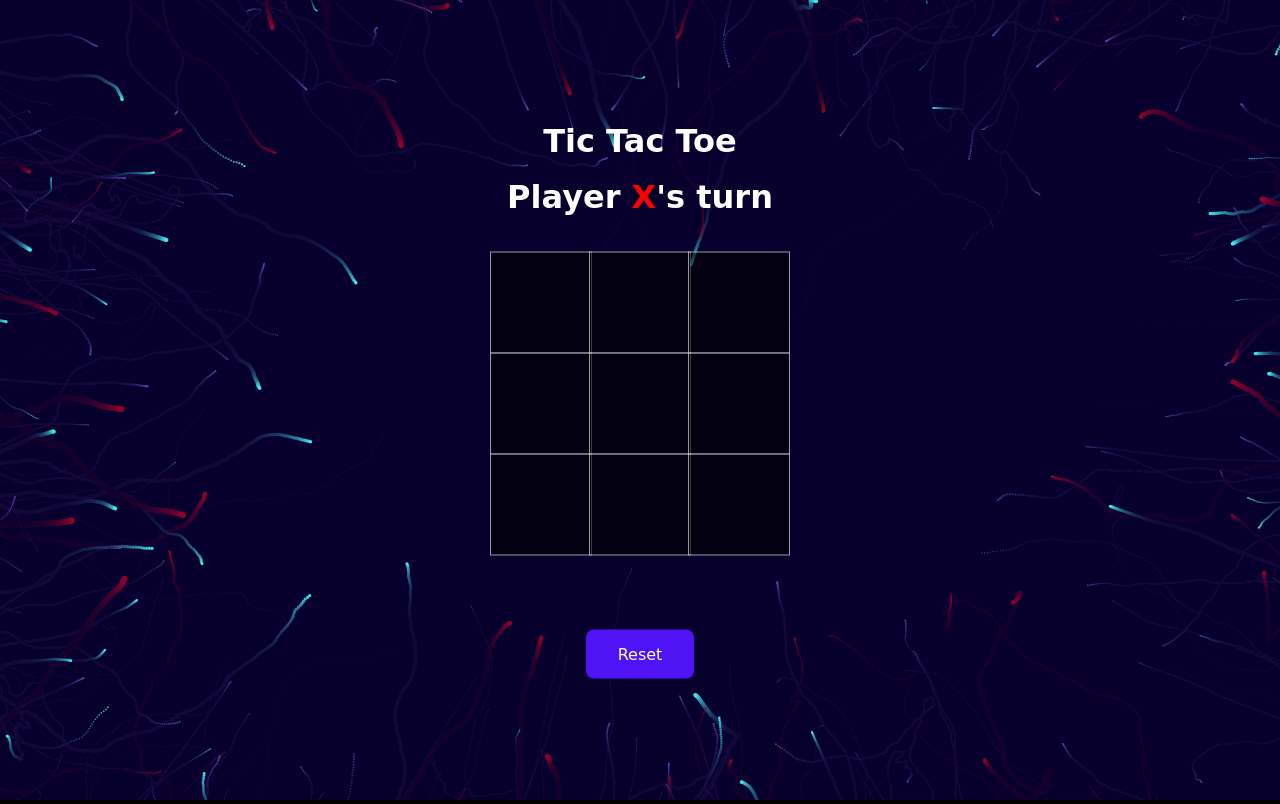
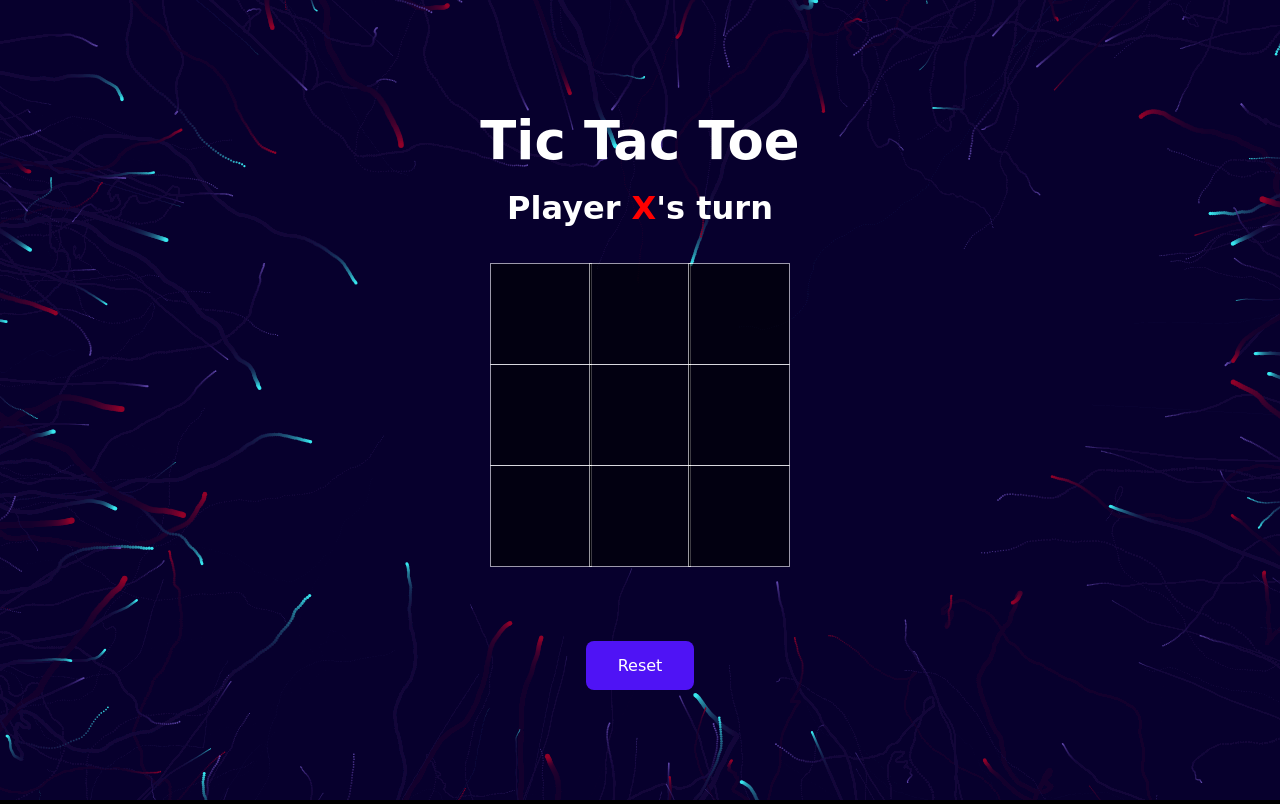
Before and after one commit to YashRajSingh-4799/Tic-Tac-Toe-Project, a plain HTML site: page index.html in a window 1280 px wide. Drawn offline with nearby package versions, Linux system fonts and the light colour scheme; files that its build step writes are made by us from their sources.

Commit message:
title size changed

```diff
--- a/css/style.css
+++ b/css/style.css
@@ -75,3 +75,8 @@ body{
 .center{
   text-align: center;
 }
+
+
+.main-title{
+  font-size: 330%;
+}
--- a/index.html
+++ b/index.html
@@ -21,7 +21,7 @@
     <main  class="title background">
 
       <div class="center">
-        <h1>Tic Tac Toe</h1>
+        <h1 class="main-title">Tic Tac Toe</h1>
       </div>
       <br>
       <div class="display center">
```
